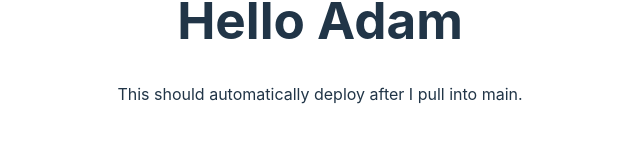
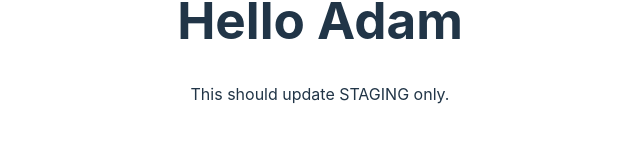
Before and after one commit to lswarner/collective-goods-cicd-demo, a React (Vite) app: page / in a window 1280 px wide. Shown: the part 513-656 px from the top of the page, without its empty margins (320-960 px from the left). Built offline with nearby package versions, Linux system fonts and the light colour scheme.

Commit message:
a change to staging only (I hope)

```diff
--- a/src/App.tsx
+++ b/src/App.tsx
@@ -10,7 +10,7 @@ function App() {
         </a>
       </div>
       <h1>Hello Adam</h1>
-      <p>This should automatically deploy after I pull into main.</p>
+      <p>This should update STAGING only.</p>
 
     </>
   )
```
